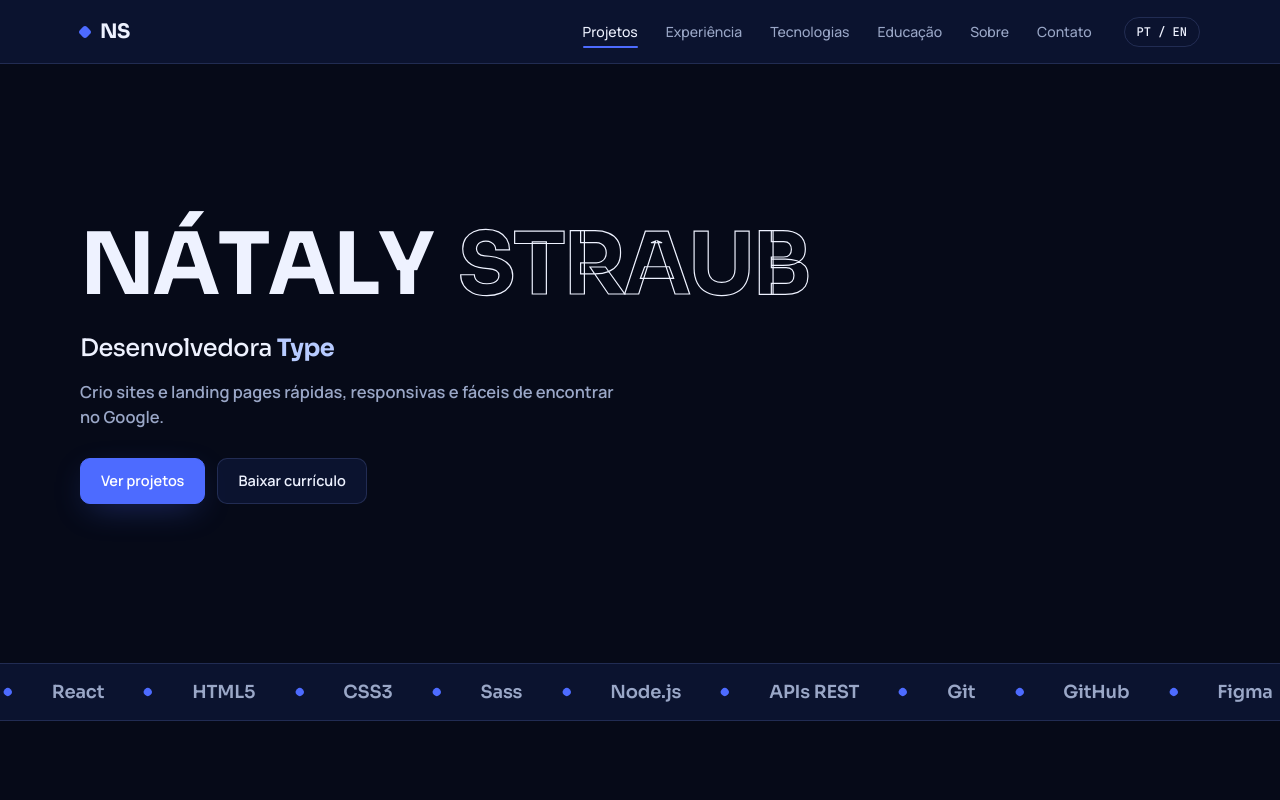
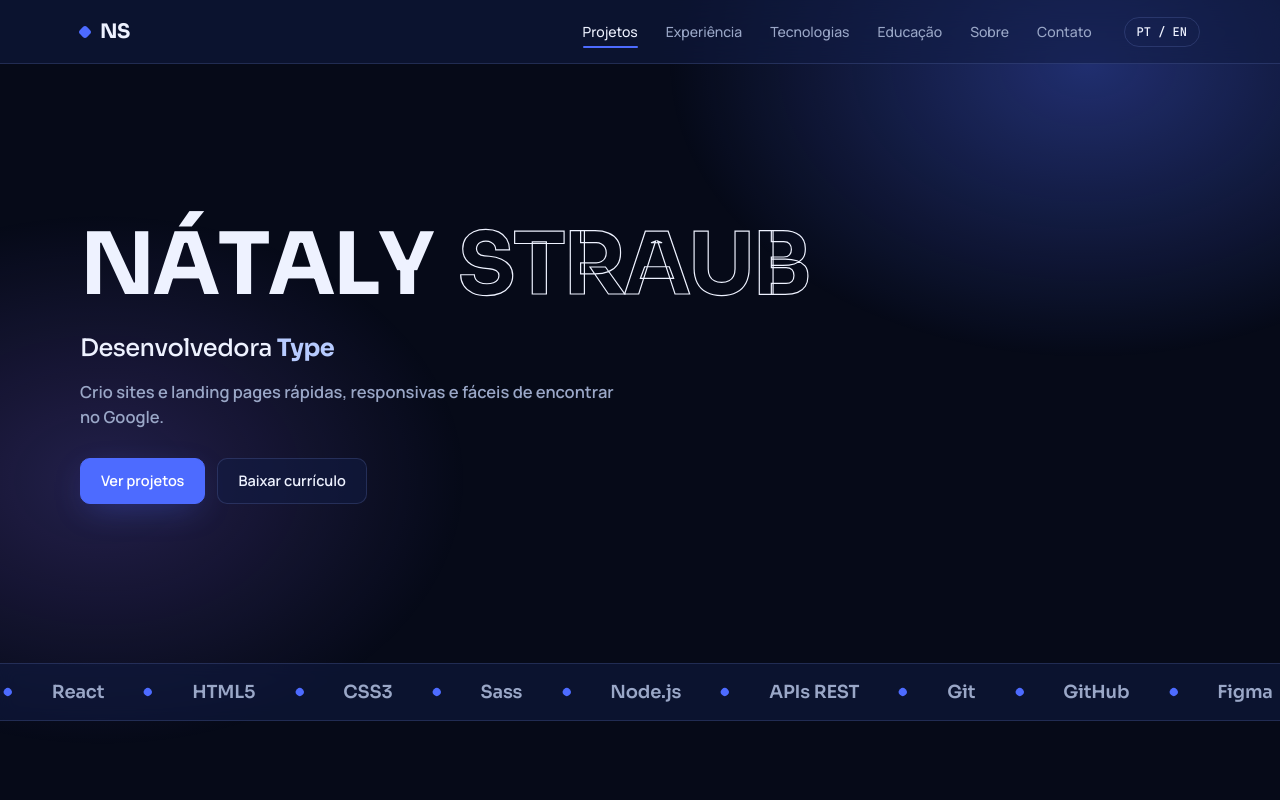
Before and after one commit to natalystraub/portfolio, a React app: page / in a window 1280 px wide. Shown: the top 800 px of the page. Built offline with nearby package versions, Linux system fonts and the light colour scheme; the HTML template or start-up script is replaced by a standard one.

Commit message:
feat: add fixed aurora background glow
Adds the two radial-gradient glows (top-right blue, left violet)
from the reference, fixed behind all content, and lifts <main> onto
its own stacking context so page content renders above it.

```diff
--- a/src/App.tsx
+++ b/src/App.tsx
@@ -1,9 +1,11 @@
 import { Header } from './components/Header/Header';
 import { Home } from './pages/Home';
+import { Aurora } from './ui/Aurora';
 
 export function App() {
   return (
     <>
+      <Aurora />
       <Header />
       <Home />
     </>
--- a/src/pages/Home.tsx
+++ b/src/pages/Home.tsx
@@ -9,7 +9,7 @@ import { TechStack } from '../components/TechStack/TechStack';
 
 export function Home() {
   return (
-    <main id="topo" className="pt-[63px]">
+    <main id="topo" className="relative z-10 pt-[63px]">
       <Hero />
       <TechMarquee />
       <Projects />
--- /dev/null
+++ b/src/ui/Aurora.tsx
@@ -0,0 +1,8 @@
+export function Aurora() {
+  return (
+    <div
+      aria-hidden="true"
+      className="pointer-events-none fixed inset-0 z-0 bg-[radial-gradient(600px_420px_at_85%_8%,var(--glow),transparent_70%),radial-gradient(520px_380px_at_8%_60%,color-mix(in_srgb,var(--violet)_22%,transparent),transparent_70%)]"
+    />
+  );
+}
```
